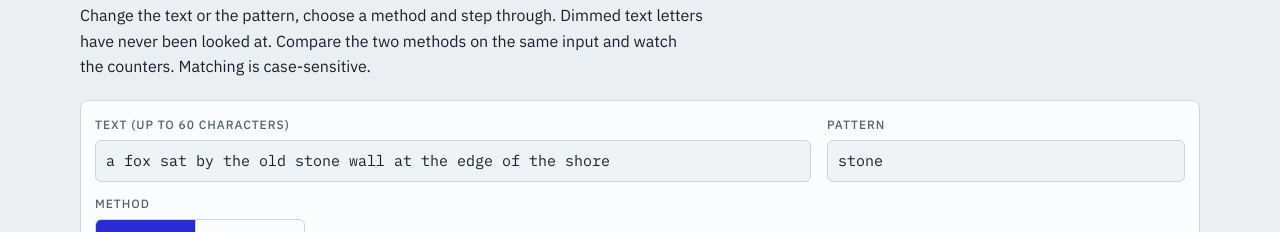
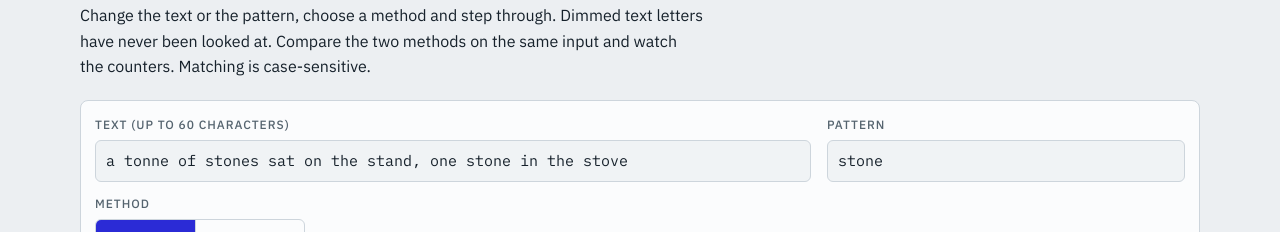
Before and after one commit to EddPorter/tsuikyuu, a plain HTML site: page boyer-moore/index.html in a window 1280 px wide. Shown: the part 1411-1643 px from the top of the page. Drawn offline with nearby package versions, Linux system fonts and the light colour scheme.

Commit message:
Boyer-Moore: use a default text that exercises more of the slide table
Co-Authored-By: Claude Sonnet 5.5 <noreply@anthropic.com>
Claude-Session: https://claude.ai/code/session_01CtfdoLGVBX2KWpaM2yufyL

```diff
--- a/boyer-moore/index.html
+++ b/boyer-moore/index.html
@@ -435,7 +435,7 @@ ul.recap { margin: 0; padding-left: 1.2em; display: grid; gap: 6px; max-width: 7
   }
   seg('seg-kind', 'kind', KINDS, kind, (v) => { kind = v; runRace(); });
 
-  $('text').value = 'a fox sat by the old stone wall at the edge of the shore';
+  $('text').value = 'a tonne of stones sat on the stand, one stone in the stove';
   $('pat').value = 'stone';
   rebuild();
   runRace();
```
